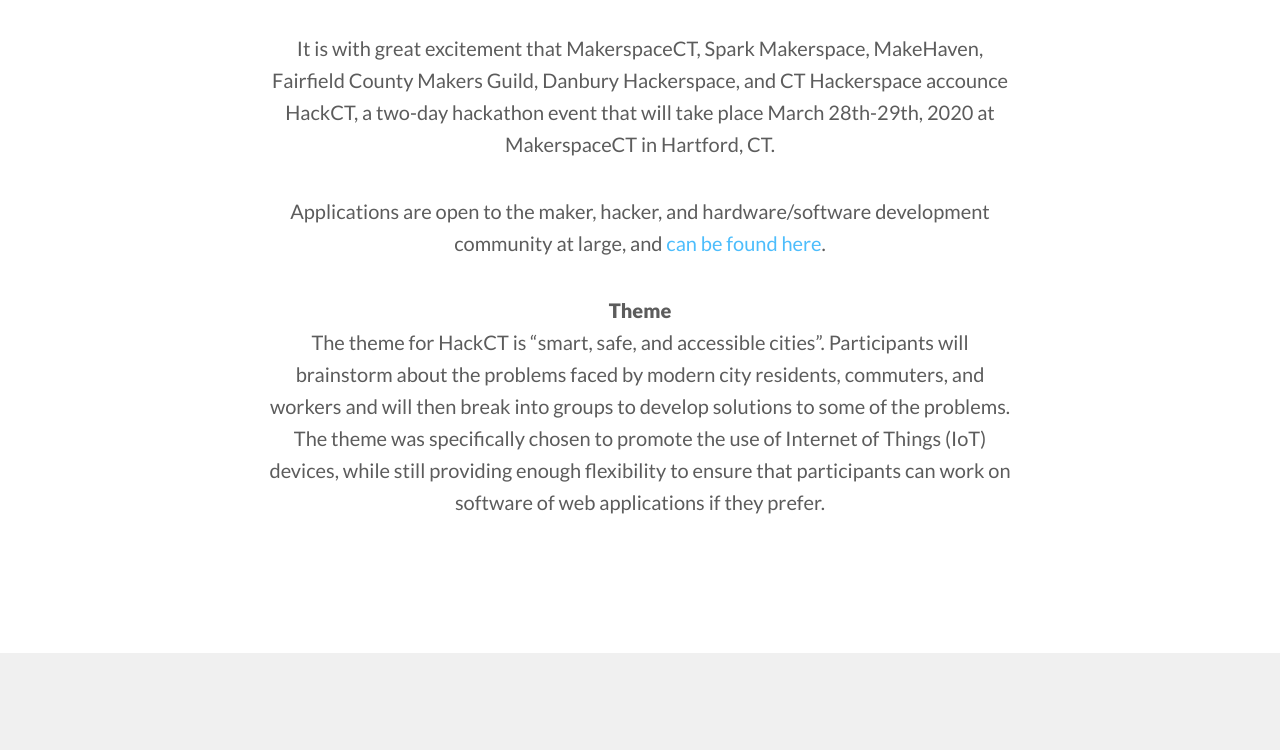
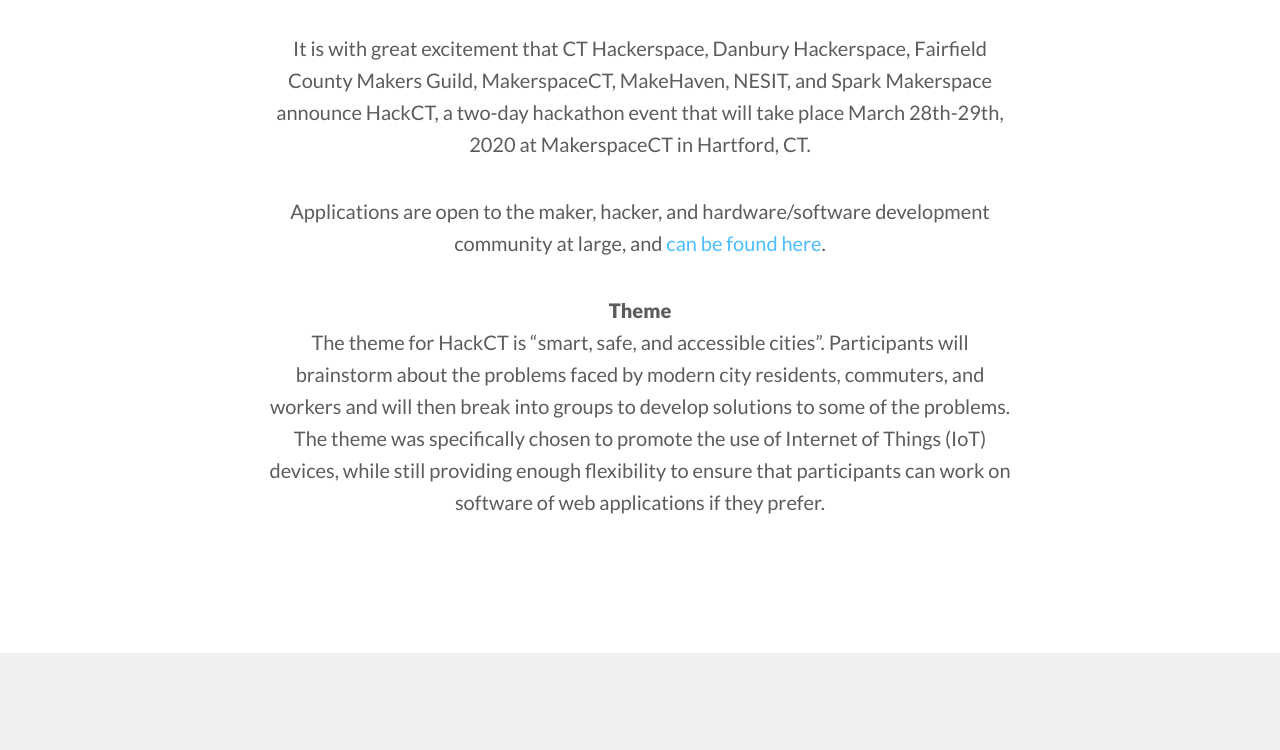
Before and after one commit to matrix-io/hackathon, a website: page index.html in a window 1280 px wide. Shown: the part 997-1747 px from the top of the page. Drawn offline with nearby package versions, Linux system fonts and the light colour scheme; some packages are replaced by stand-ins of ours; a web font is replaced by a local one.

Commit message:
lead paragraph fixes

```diff
--- a/index.html
+++ b/index.html
@@ -122,7 +122,7 @@
       <div class="row">
         <div class="col-lg-8 col-lg-offset-2">
           <h2>Hackathon</h2>
-          <p>It is with great excitement that MakerspaceCT, Spark Makerspace, MakeHaven, Fairfield County Makers Guild, Danbury Hackerspace, and CT Hackerspace accounce HackCT, a two-day hackathon event that will take place March 28th-29th, 2020 at MakerspaceCT in Hartford, CT.</p>
+          <p>It is with great excitement that CT Hackerspace, Danbury Hackerspace, Fairfield County Makers Guild, MakerspaceCT, MakeHaven, NESIT, and Spark Makerspace announce HackCT, a two-day hackathon event that will take place March 28th-29th, 2020 at MakerspaceCT in Hartford, CT.</p>
 
           <p>Applications are open to the maker, hacker, and hardware/software development community at large, and <a href="http://bit.ly/hackct-reg">can be found here</a>.</p>
 
```
